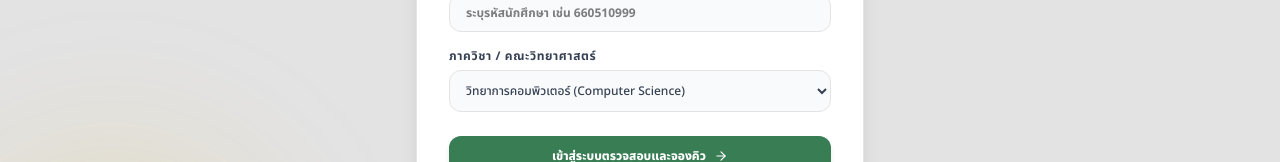
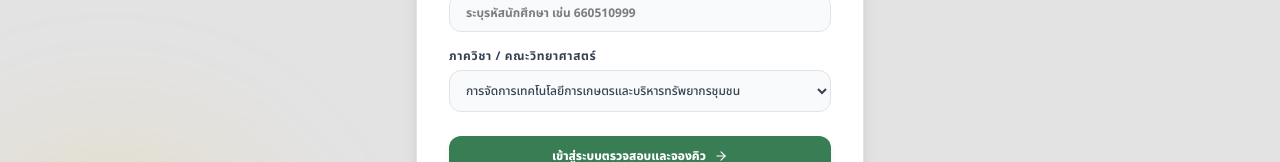
Before and after one commit to icezaza1210/Project-end, a React (Vite) app: page / in a window 1280 px wide. Shown: the part 443-605 px from the top of the page. Built offline with nearby package versions, Linux system fonts and the light colour scheme.

Commit message:
คณะ

```diff
--- a/src/data.ts
+++ b/src/data.ts
@@ -139,13 +139,17 @@ export const INITIAL_LOGS: ActivityLog[] = [
 ];
 
 export const DEPARTMENTS = [
-  'วิทยาการคอมพิวเตอร์ (Computer Science)',
-  'เทคโนโลยีสารสนเทศ (Information Technology)',
-  'เคมี (Chemistry)',
-  'ฟิสิกส์ (Physics)',
-  'ชีววิทยา (Biology)',
-  'คณิตศาสตร์และสถิติ (Mathematics & Statistics)',
-  'วัสดุศาสตร์ (Materials Science)',
-  'จุลชีววิทยา (Microbiology)',
-  'วิทยาศาสตร์สิ่งแวดล้อม (Environmental Science)'
+  'การจัดการเทคโนโลยีการเกษตรและบริหารทรัพยากรชุมชน ',
+  'สาขาวิชาสาธารณสุขศาสตร์ ',
+  'สาขาวิชาการประกอบอาหารและการบริการอาหาร ',
+  'คณิตศาสตร์',
+  'เทคโนโลยีสารสนเทศ',
+  'วิทยาการคอมพิวเตอร์',
+  'สาขาวิชาเทคโนโลยีอาหารและความเป็นผู้ประกอบการสมัยใหม่',
+  'การจัดการสื้งแวดล้อมและทรัพยากรธรรมชาติ',
+  'วิทยาศาสตร์เครื่องสำอาง',
+  'คอมพิวเตอร์แอนิเมชันและมัลติมีเดีย',
+  'การแพทย์แผนไทยประยุกต์',
+  'เทคโนโลยีการเกษตรสมัยใหม่',
+  'เทคโนโลยีผลิตภัณฑ์ชีวภาพกับการประกอบธุรกิจ',
 ];
```
